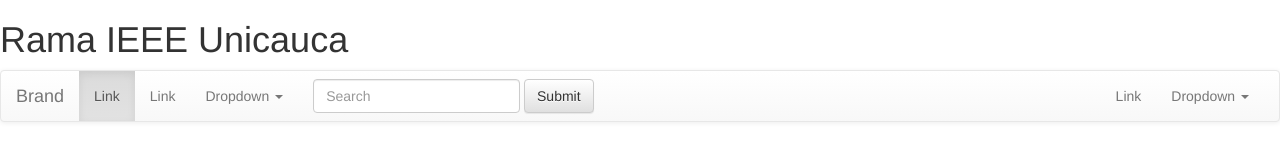
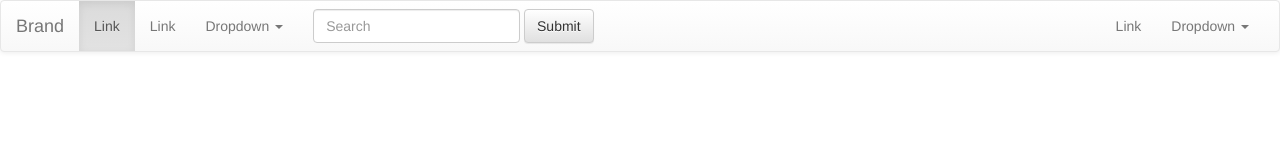
Before and after one commit to yvillamil/IEEE-unicauca-website, a plain HTML site: page index.html in a window 1280 px wide. Drawn offline with Linux system fonts and the light colour scheme.

Commit message:
remove IEEE title (a test)

```diff
--- a/index.html
+++ b/index.html
@@ -12,7 +12,7 @@
   </head>
   <body>
     <header>
-      <h1>Rama IEEE Unicauca</h1>
+
       <nav class="navbar navbar-default">
   <div class="container-fluid">
     <!-- Brand and toggle get grouped for better mobile display -->
```
